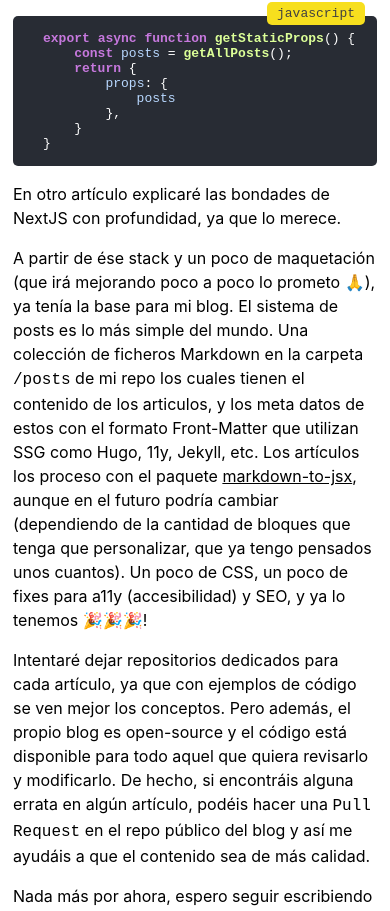
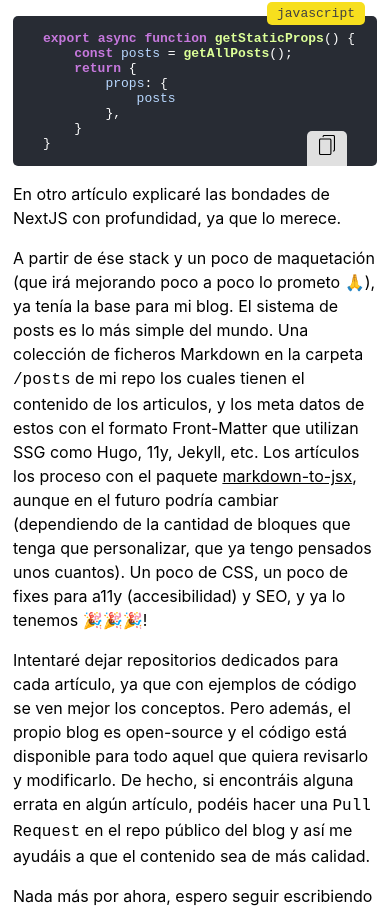
Before and after one commit to Xaconi/xaconi-site, a Next.js app: page / in a window 390 px wide. Shown: the part 2080-2991 px from the top of the page. Built offline with nearby package versions, Linux system fonts and the light colour scheme.

Commit message:
Fixed code-block copy button on Mobile.

```diff
--- a/styles/Post.module.css
+++ b/styles/Post.module.css
@@ -74,3 +74,9 @@
     line-height: 26px;
     padding-bottom: 5px;
 }
+
+@media (hover:none), (hover:on-demand){
+    .post code-block button {
+        opacity: 1 !important;
+    }
+}
```
